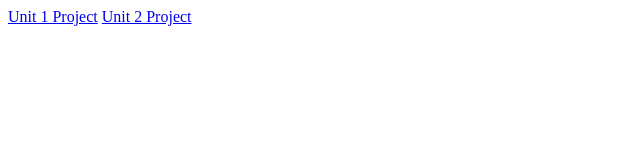
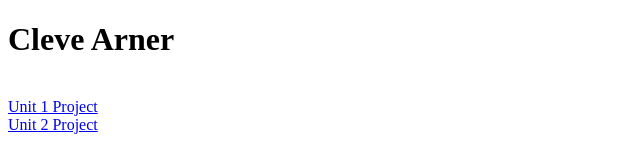
Before and after one commit to Clevethe07/Clevethe07.Github.io, a plain HTML site: page index.html in a window 1280 px wide. Shown: the whole page, without its empty margins (0-640 px from the left). Drawn offline with Linux system fonts and the light colour scheme.

Commit message:
Added my name and tweaked with Unit 1 and 2

```diff
--- a/Unit-1-Project/style.css
+++ /dev/null
@@ -1,4 +0,0 @@
-html, body {
-  height: 100%;
-  width: 100%;
-}
--- a/Unit-2-Project/style.css
+++ /dev/null
@@ -1,4 +0,0 @@
-html, body {
-  height: 100%;
-  width: 100%;
-}
--- a/index.html
+++ b/index.html
@@ -2,11 +2,13 @@
 <html>
 
 <head>
-
+<h1>Cleve Arner</h1>
+<br>
 </head>
 
 <body>
 <a href="Unit-1-Project">Unit 1 Project</a>
+<br>
 <a href="Unit-2-Project">Unit 2 Project</a>
 
 </body>
```
Also changed, not shown: Unit-1-Project/Unit1.html (renamed from Unit-1-Project/index.html), Unit-1-Project/script.js (deleted), Unit-2-Project/Unit2.html (renamed from Unit-2-Project/index.html), Unit-2-Project/files/pages/page1.html (deleted), Unit-2-Project/files/pages/page2.html (deleted), Unit-2-Project/files/pages/page3.html (deleted), Unit-2-Project/script.js (deleted), 4 other files.
